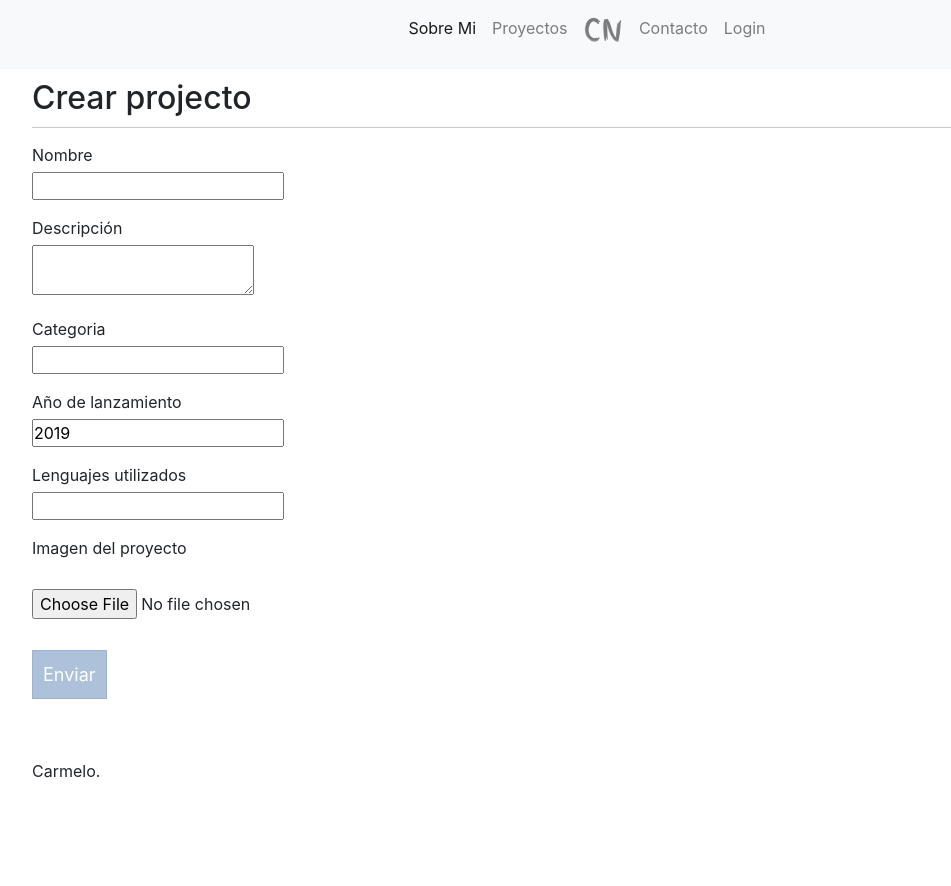
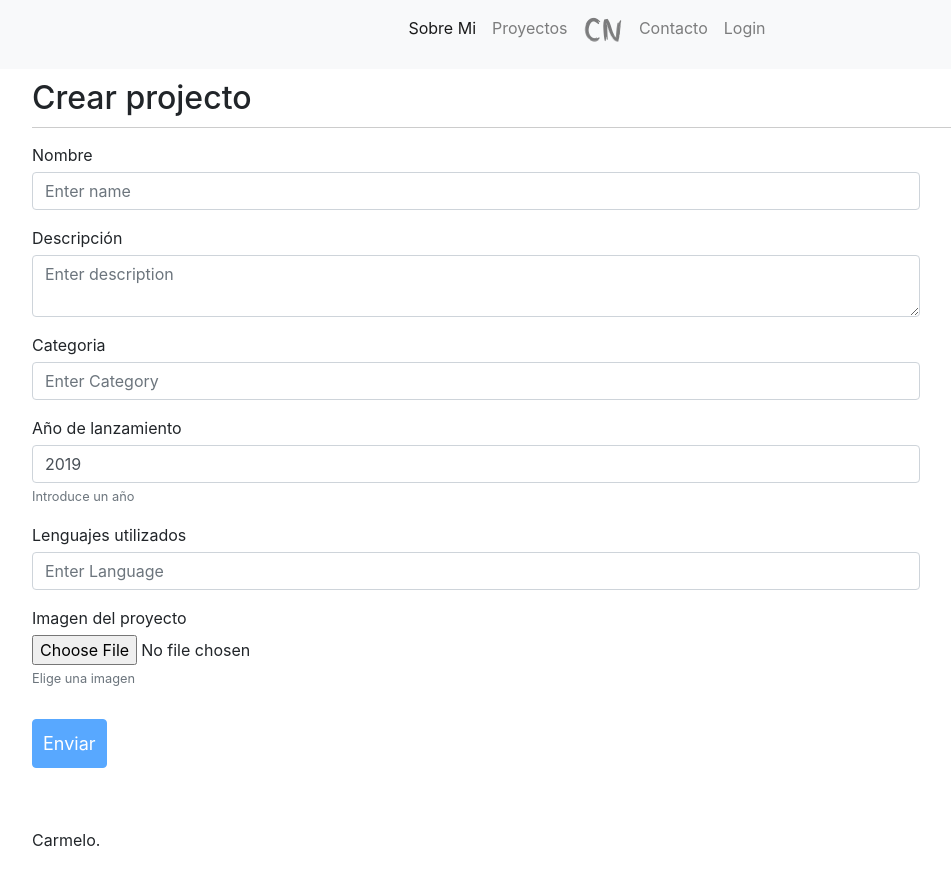
Before and after one commit to ngcarmelo/ProjectsPortfolio, an Angular app in the folder project-portfolio/: page /crear-proyecto in a window 1280 px wide. Shown: the top 886 px of the page, without its empty margins (53-1004 px from the left). Before the commit the page ends 833 px from the top, so only its background shows below. Built offline with nearby package versions, Linux system fonts and the light colour scheme.

Commit message:
form projects with bootstrap

```diff
--- a/project-portfolio/src/app/app.component.ts
+++ b/project-portfolio/src/app/app.component.ts
@@ -1,4 +1,5 @@
-import { Component } from '@angular/core';
+import { Component, OnInit, DoCheck } from '@angular/core';
+
 import { User } from './models/user';
 
 //Importamos el servicio, donde están los metodos
@@ -27,7 +28,6 @@ constructor(
     ) {
 
 
-
    }
 
    ngOnInit(){
@@ -37,7 +37,11 @@ constructor(
 
   }
 
+ ngDoCheck(){
 
+        this.identity = this._userService.getIdentity();
+
+  }
 
 
 
--- a/project-portfolio/src/app/components/about/about.component.ts
+++ b/project-portfolio/src/app/components/about/about.component.ts
@@ -1,15 +1,22 @@
 import { Component, OnInit } from '@angular/core';
+
+import { UserService } from '../../services/user.service';
 
 @Component({
   selector: 'app-about',
   templateUrl: './about.component.html',
-  styleUrls: ['./about.component.css']
+  styleUrls: ['./about.component.css'],
+  providers: [UserService]
 })
 export class AboutComponent implements OnInit {
 	public title: string;
 	public subtitle: string;
 	public email: string;
-  constructor() {
+  public identity: string;
+
+  constructor(
+     private _userService: UserService
+     ) {
   	this.title ="Carmelo Navarro";
   	this.subtitle="Desarrollador Web";
   	this.email ="ng.carmelo@gmail.com";
@@ -17,6 +24,7 @@ export class AboutComponent implements OnInit {
    }
 
   ngOnInit() {
+
   }
 
 }
--- a/project-portfolio/src/app/components/contact/contact.component.ts
+++ b/project-portfolio/src/app/components/contact/contact.component.ts
@@ -20,7 +20,7 @@ export class ContactComponent implements OnInit {
   public save_contact;
   public status: string;
 	public title: string;
-  public identity: string;
+
 
 
   constructor(
@@ -36,7 +36,7 @@ export class ContactComponent implements OnInit {
    }
 
   ngOnInit() {
-      this.identity = this._userService.getIdentity();
+
 
     }
 
--- a/project-portfolio/src/app/components/create/create.component.html
+++ b/project-portfolio/src/app/components/create/create.component.html
@@ -2,7 +2,7 @@
 <!-- Ya que ahora el componente edit redirige a esta vista tambien -->
 <div class="container" *ngIf="project">
 	<h2>{{title}}</h2>
-	<div class="message success" *ngIf="status == 'success' ">
+	<div class="alert-success" *ngIf="status == 'success' ">
 		El proyecto se ha creado correctamente, puedes verlo <a [routerLink]="['/proyecto', save_project._id]">aquí</a>
 	</div>
 	<div class="message failed" *ngIf="status  == 'failed' ">
@@ -12,42 +12,55 @@
 
 	<!-- incluimos 'projectForm dentro dle onSubmit para poder resetearlo' -->
 	<form #projectForm="ngForm" (ngSubmit)="onSubmit(projectForm)" >
-		<p>
+
+
+	 <div class="form-group">
    		 <label for="name">Nombre</label>
-			<input type="text" name="name" #name="ngModel" [(ngModel)]="project.name" required>
-			<span class="form_error" *ngIf="name.touched && !name.valid"> El nombre es obligatorio</span>
-		</p>
-		<p>
+   		 <input type="text" class="form-control" name="name" #name="ngModel" [(ngModel)]="project.name" required placeholder="Enter name">
+   		 <small id="" class="form-text text-muted" *ngIf="name.touched && !name.valid">El nombre es obligatorio</small>
+		</div>
+
+     <div class="form-group">
 	    <label for="description">Descripción</label>
-			<textarea name="description" #description="ngModel" [(ngModel)]="project.description" required></textarea>
-				<span class="form_error" *ngIf="description.touched && !description.valid"> La descripcion es obligatoria</span>
-		</p>
-		<p>
+	    <textarea  class="form-control" name="description" #description="ngModel" [(ngModel)]="project.description" required  placeholder="Enter description"></textarea>
+	    <small  class="form-text text-muted"  *ngIf="description.touched && !description.valid"> La descripcion es obligatoria</small>
+  		</div>
+
+
+	 <div class="form-group">
     	<label for="category">Categoria</label>
-			<input type="text" name="category" #category="ngModel" [(ngModel)]="project.category" required>
-				<span class="form_error" *ngIf="category.touched && !category.valid"> La categoria es obligatoria</span>
-		</p>
-				<p>
+    	<input type="text" name="category" #category="ngModel" [(ngModel)]="project.category" required class="form-control" placeholder="Enter Category">
+    	<small  class="form-text text-muted" *ngIf="category.touched && !category.valid">La categoria es obligatoria</small>
+ 		 </div>
+
+	 <div class="form-group">
 	    <label for="year">Año de lanzamiento</label>
-			<input type="number" name="year" #year="ngModel" [(ngModel)]="project.year" >
+	    <input type="number" name="year" #year="ngModel" [(ngModel)]="project.year" class="form-control"  placeholder="Enter Category">
+	    <small  class="form-text text-muted">Introduce un año </small>
+	  	</div>
 
-		</p>
-			<p>
+	 <div class="form-group">
 	    <label for="langs">Lenguajes utilizados</label>
-			<input type="text" name="langs" #name="ngModel" [(ngModel)]="project.langs" required >
-			<!-- 	<span class="form_error" *ngIf="langs.touched && !langs.valid"> Los lenguajes son obligatorios</span> -->
-		</p>
+    	  <input  type="text" name="langs" #name="ngModel" [(ngModel)]="project.langs" required class="form-control"  placeholder="Enter Language">
+	  <!--   <small  class="form-text text-muted" *ngIf="langs.touched && !langs.valid">Los lenguajes son obligatorios</small> -->
+	  	</div>
 
-		<p>
+
+	 <div class="form-group">
     	<label for="image">Imagen del proyecto</label>
     	<span class="image" *ngIf="project.image" style="float:none;">
 			<img  src="{{url+'get-image/'+project.image}}" style="width: 100px; " alt="">
-			</span> <br>
-			<input type="file" name="image" placeholder="Subir imagen" (change)="fileChangeEvent($event)" >
-		</p>
+		</span>
+
+  	   <input type="file" name="image" placeholder="Subir imagen" (change)="fileChangeEvent($event)"  class="form-control-file">
+   	   <small class="form-text text-muted">Elige una imagen</small>
+  	</div>
+
+
 		<!-- con el disabled dando el nombre del form, lo desactivamoos mientras no sea valido  -->
-		<input type="submit" value="Enviar" [disabled]="!projectForm.valid">
+		<input type="submit" value="Enviar"  class="btn btn-primary" [disabled]="!projectForm.valid">
 
 	</form>
 
+
 </div>
```
Also changed, not shown: 8 other files (tests, documents, lock files or other folders). Lines whose indentation alone changed are shown as unchanged.
